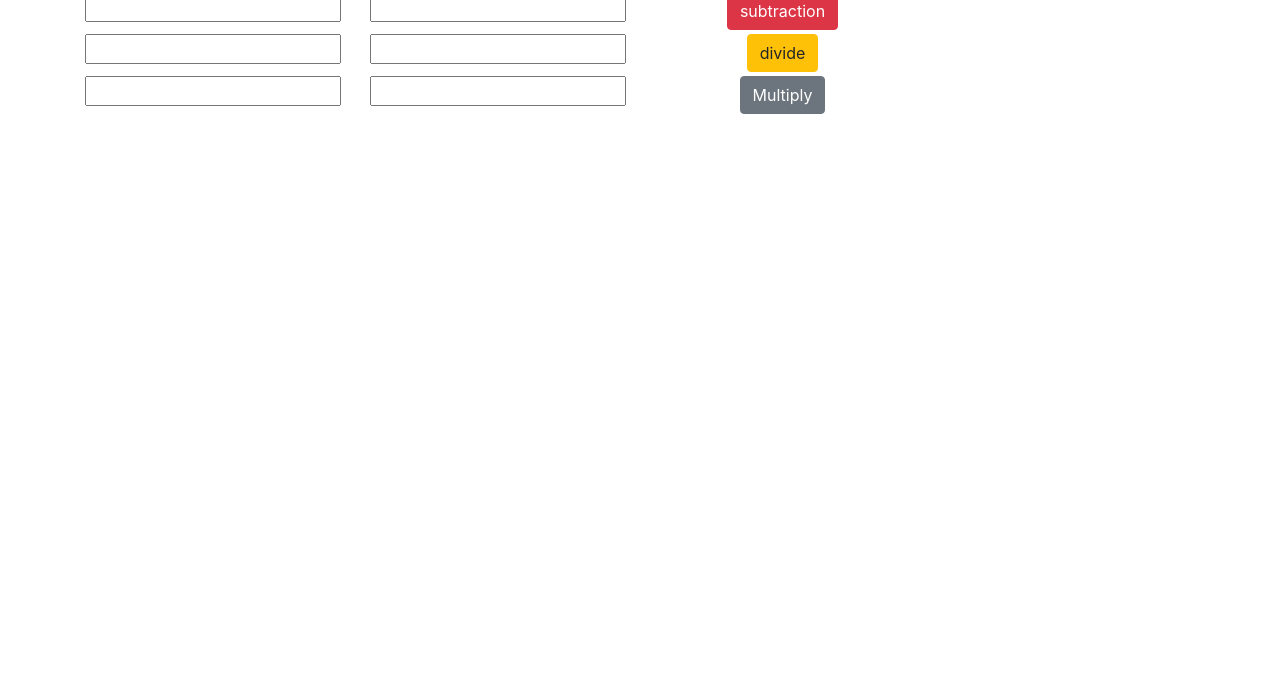
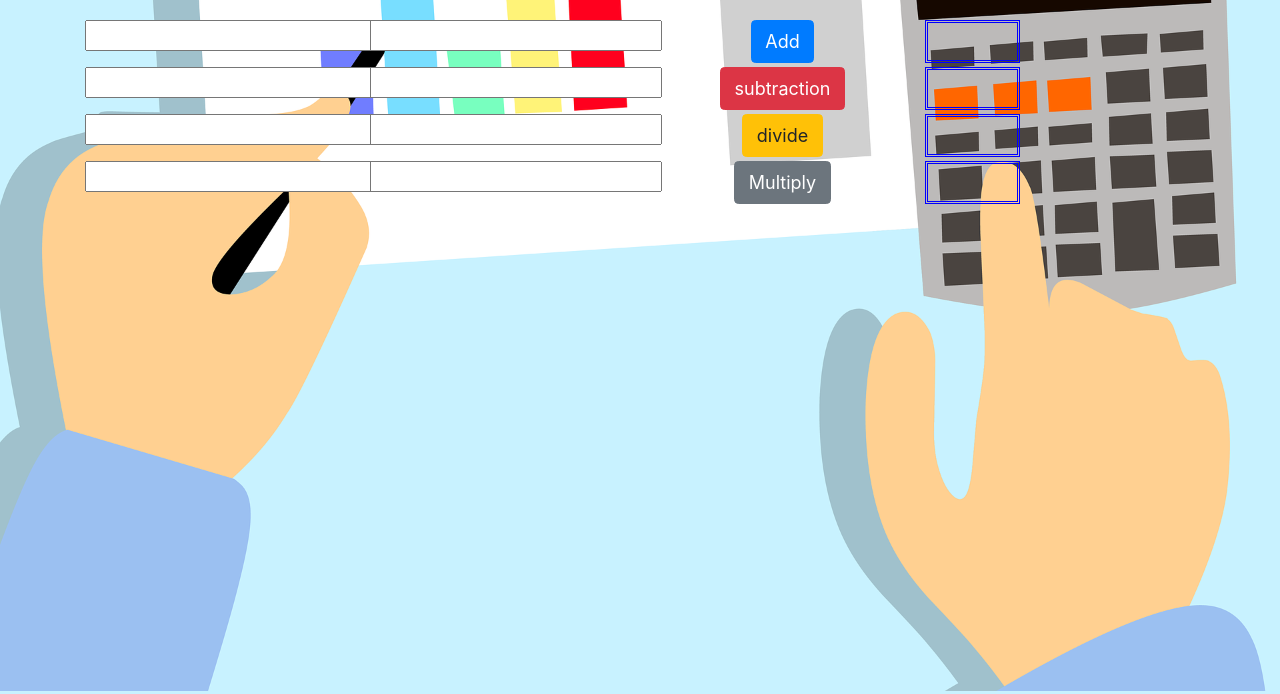
Before and after one commit to mostafamohamedmostafa/simple-calc, a plain HTML site: page index.html in a window 1280 px wide. Shown: the part 106-800 px from the top of the page. Drawn offline with nearby package versions, Linux system fonts and the light colour scheme.

Commit message:
adding some css

```diff
--- a/index.html
+++ b/index.html
@@ -18,29 +18,27 @@
         <h1 class="h1">Simple Calculater</h1>
     </header>
 
-
-
-    <section>
+    <section class="Simple-calc">
         <div class="container text-center">
-            <div class="row mb-1 ">
+            <div class="row mb-1 mt-1 ">
                 <div class="col-lg-3">
-                    <input type="number" name="number" id="add-number-1">
+                    <input type="number" class="add-number" name="number" id="add-number-1">
                 </div>
                 <div class="col-lg-3">
-                    <input type="number" name="number" id="add-number-2">
+                    <input type="number" class="add-number"  name="number" id="add-number-2">
                 </div>
 
                 <div class="col-lg-3">
                     <button class="btn btn-primary " type="button" id="plus-button" onclick="plus()">Add</button>
                 </div>
 
-                <div id="result" class="col-lg-1">
+                <div id="result"  class="col-lg-1 result">
                     <span></span>
 
                 </div>
             </div>
 
-            <div class="row  mb-1">
+            <div class="row  mb-1 mt-1">
                 <div class="col-lg-3">
                     <input type="number" name="number" id="sub-number-1">
                 </div>
@@ -53,14 +51,14 @@
                         onclick="subtraction()">subtraction</button>
                 </div>
 
-                <div id="sub-result" class="col-lg-1">
+                <div id="sub-result" class="col-lg-1 result">
                     <span></span>
 
                 </div>
             </div>
 
 
-            <div class="row  mb-1">
+            <div class="row  mb-1 mt-1">
                 <div class="col-lg-3">
                     <input type="number" name="number" id="divide-number-1">
                 </div>
@@ -72,14 +70,14 @@
                     <button class="btn btn-warning " type="button" id="divide-button" onclick="divide()">divide</button>
                 </div>
 
-                <div id="divide-result" class="col-lg-1">
+                <div id="divide-result" class="col-lg-1 result">
                     <span></span>
 
                 </div>
             </div>
 
 
-            <div class="row mb-1">
+            <div class="row mb-1 mt-1">
                 <div class="col-lg-3">
                     <input type="number" name="number" id="multiply-number-1">
                 </div>
@@ -92,7 +90,7 @@
                         onclick="multiply()">Multiply</button>
                 </div>
 
-                <div id="multiply-result" class="col-lg-1">
+                <div id="multiply-result" class="col-lg-1 result">
                     <span></span>
 
                 </div>
--- a/style/style.css
+++ b/style/style.css
@@ -0,0 +1,37 @@
+*{
+    margin: 0;
+    padding: 0;
+    box-sizing: border-box;
+    font-size: large;
+    font-weight: 600;
+}
+
+body{
+    background-image: url('/img/finance-2837085_1920.png');
+    background-position: center;
+    background-size: cover;
+}
+
+.header{
+    color: blueviolet;
+    margin: 2rem;
+
+}
+
+
+
+
+input{
+    color: black;
+    text-align: center;
+
+}
+
+
+
+
+.Simple-calc .result{
+    color: darkmagenta;
+    font-weight: 800;
+    border: blue 3px double;
+}
```
Also changed, not shown: img/finance-2837085_1920.png (added).
